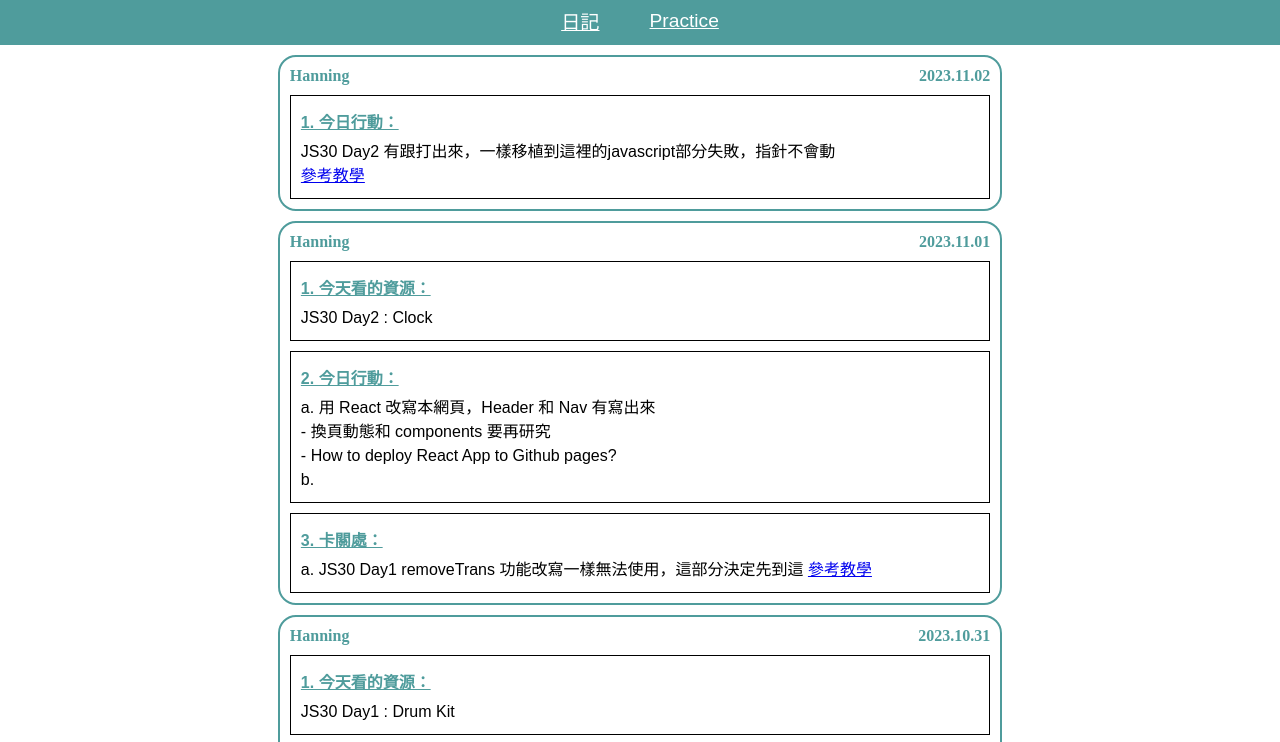
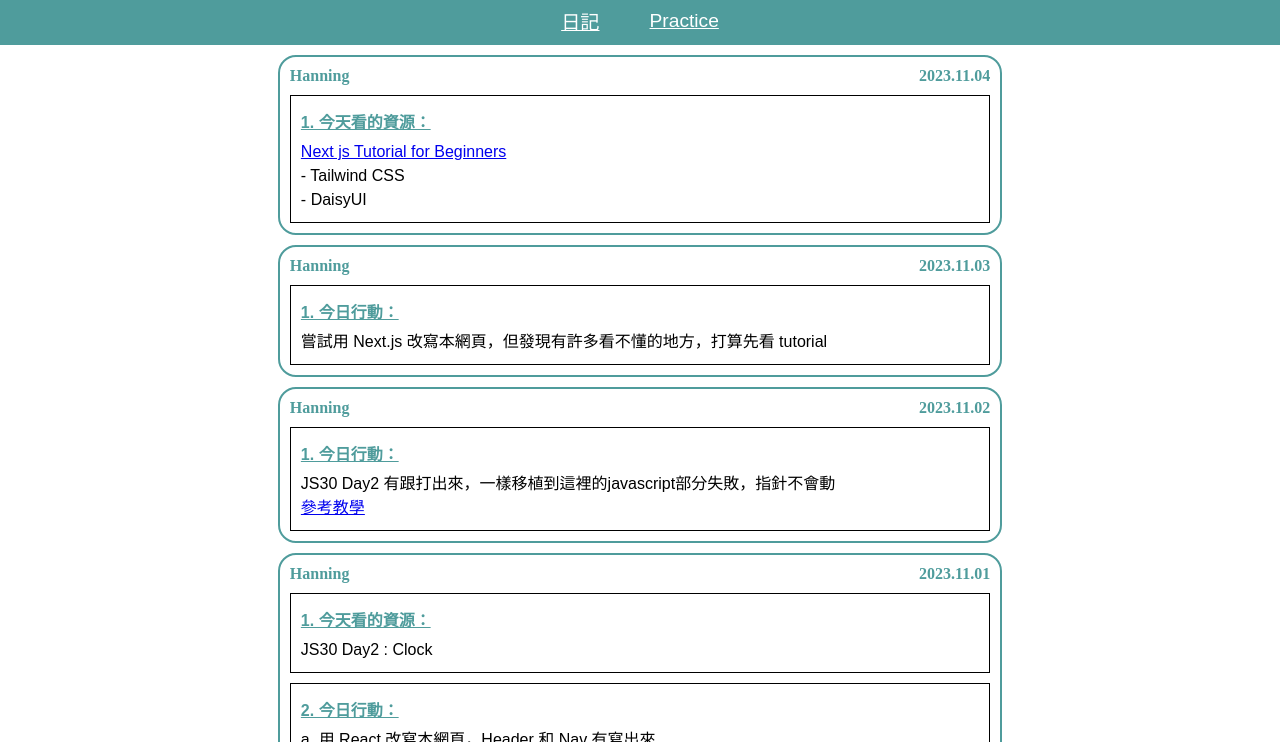
Before and after one commit to Hanhambo/hanhambo.github.io, a plain HTML site: page index.html in a window 1280 px wide. Shown: the part 50-792 px from the top of the page. Drawn offline with Linux system fonts and the light colour scheme; a web font is replaced by a local one.

Commit message:
still learning

```diff
--- a/index.html
+++ b/index.html
@@ -14,10 +14,40 @@
         <div class="header">My Learning Record...</div>
         <div class="nav">
             <div class="nav-item" onclick="showDiary();">日記</div>
-            <div class="nav-item" onclick="showJS30();">Practice</div>
+            <div class="nav-item" onclick="showPractice();">Practice</div>
         </div>
 
         <div class="diary">
+            <!-- 2023.11.04 -->
+            <div class="card-section">
+                <div class="card-header">
+                    <div class="name">Hanning</div>
+                    <div class="timeCode">2023.11.04</div>
+                </div>
+
+                <div class="p-section">
+                    <div class="p-header">1. 今天看的資源：</div>
+                    <a href="https://youtu.be/ZVnjOPwW4ZA?si=odI2aFxKnXzhvU08" target="_blank">
+                        Next js Tutorial for Beginners
+                    </a><br>
+                    - Tailwind CSS<br>
+                    - DaisyUI
+                </div>
+            </div>
+
+            <!-- 2023.11.03 -->
+            <div class="card-section">
+                <div class="card-header">
+                    <div class="name">Hanning</div>
+                    <div class="timeCode">2023.11.03</div>
+                </div>
+
+                <div class="p-section">
+                    <div class="p-header">1. 今日行動：</div>
+                    嘗試用 Next.js 改寫本網頁，但發現有許多看不懂的地方，打算先看 tutorial<br>
+                </div>
+            </div>
+
             <!-- 2023.11.02 -->
             <div class="card-section">
                 <div class="card-header">
--- a/index.js
+++ b/index.js
@@ -13,7 +13,7 @@
       practice.classList.remove("practice");
   }
 
-  function showJS30(){
+  function showPractice(){
       diary.classList.add("hide");
       diary.classList.remove("diary");
       practice.classList.add("show");
```
